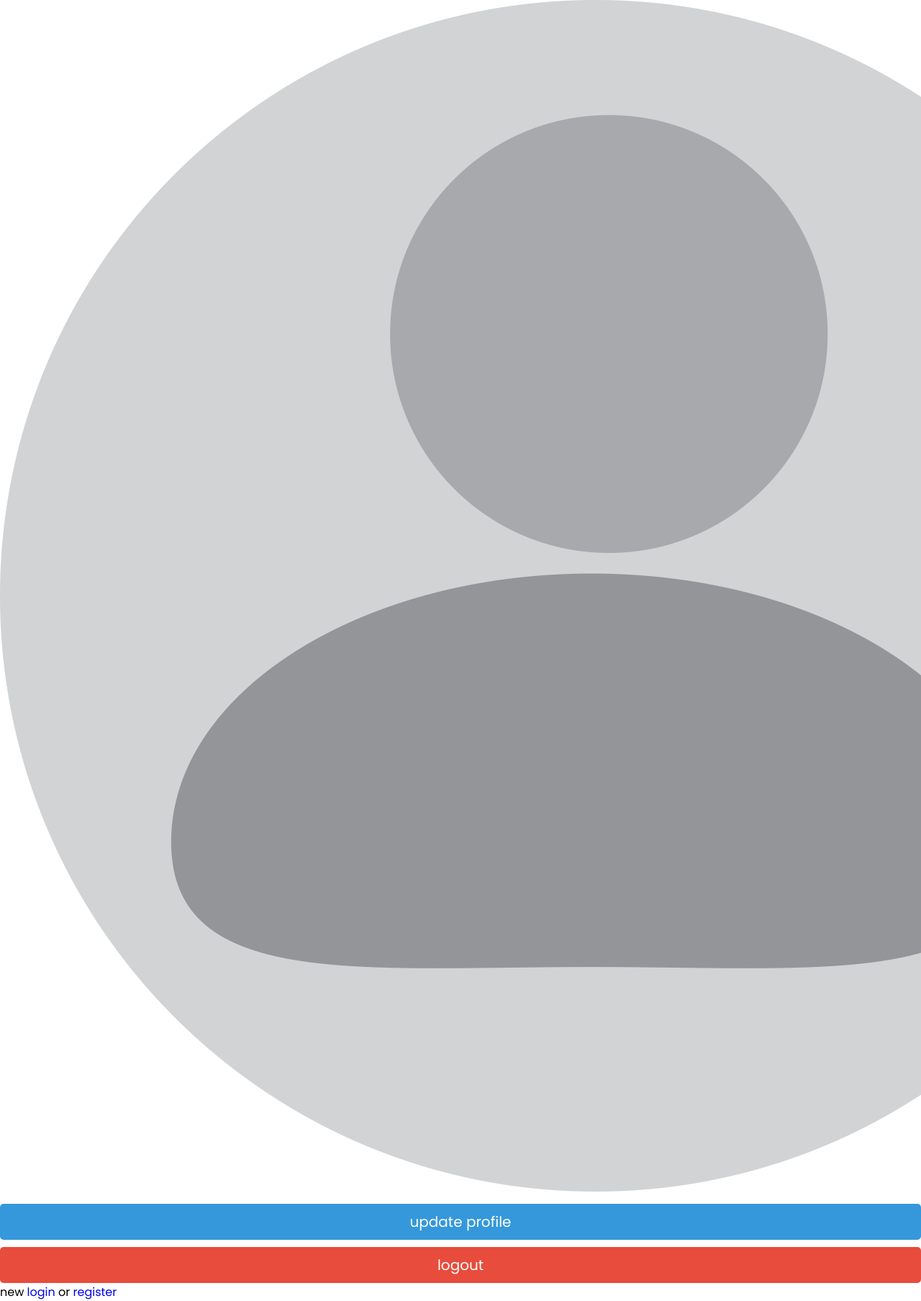
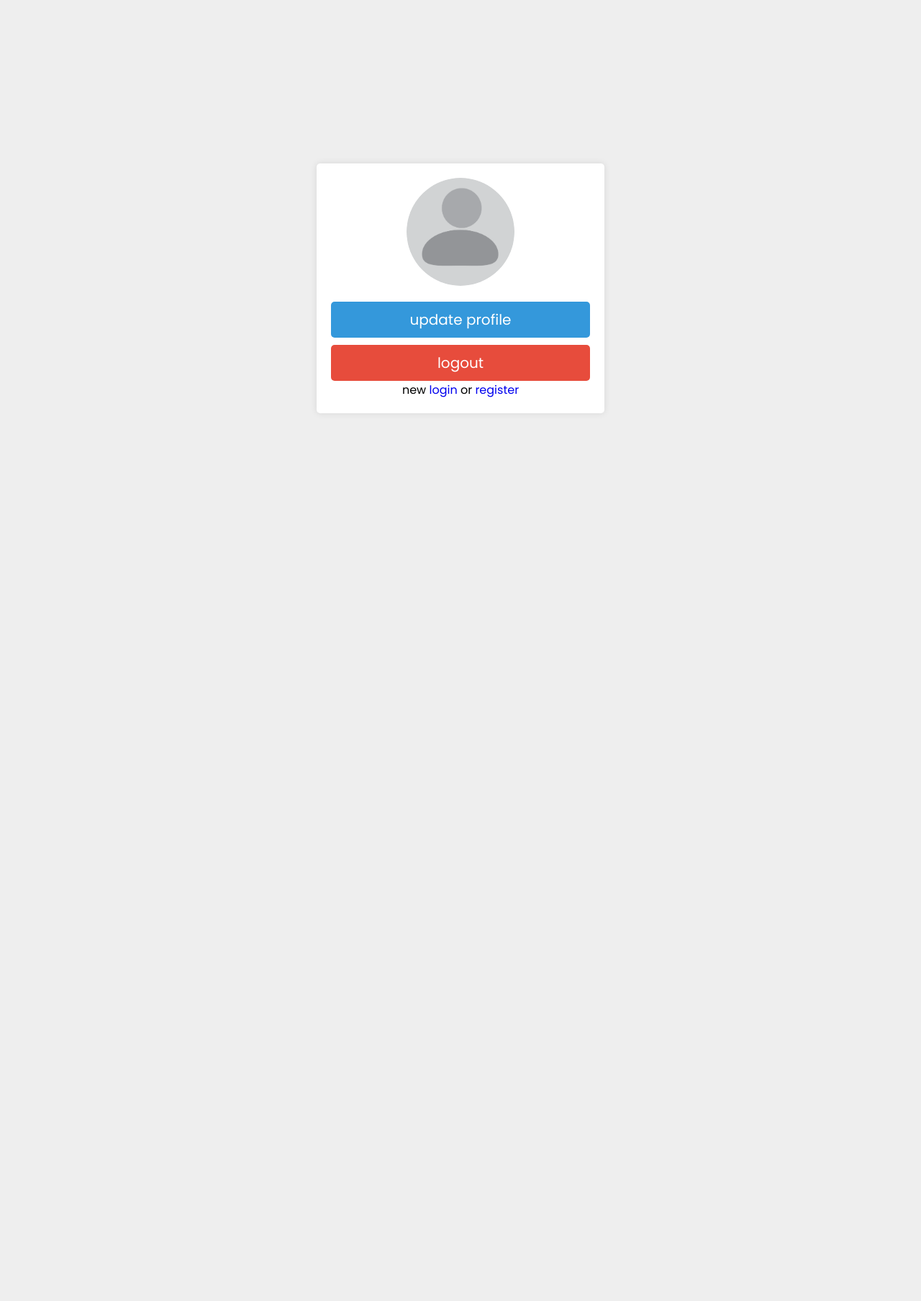
Before and after one commit to BeardedRaider/Login-Register, a PHP site: page / in a window 1280 px wide; the page is wider, and only the part inside the window is pictured. Shown: that part at 72% size. After the commit the page ends 574 px from the top of that part, so only its background shows below. Run offline with PHP 8.4, Linux system fonts and the light colour scheme; the visitor is signed in with stand-in values (Sample User, id 1); data that the repository does not hold is empty.

Commit message:
Refactor form-container and add profile container

```diff
--- a/css/style.css
+++ b/css/style.css
@@ -121,3 +121,29 @@
 .form-container form a:hover {
     text-decoration: underline;
 }
+
+.container{
+    min-height: 100vh;
+    background-color: var(--light-bg);
+    display: flex;
+    align-items: center;
+    justify-content: center;
+    padding: 20px;
+}
+
+.container .profile{
+    width: 400px;
+    background-color: var(--white);
+    box-shadow: var(--box-shadow);
+    text-align: center;
+    border-radius: 5px;
+    padding: 20px;
+}
+
+.container .profile img{
+    width: 150px;
+    height: 150px;
+    border-radius: 50%;
+    object-fit: cover;
+    margin-bottom: 5px;
+}
```
Lines whose indentation alone changed are shown as unchanged.
